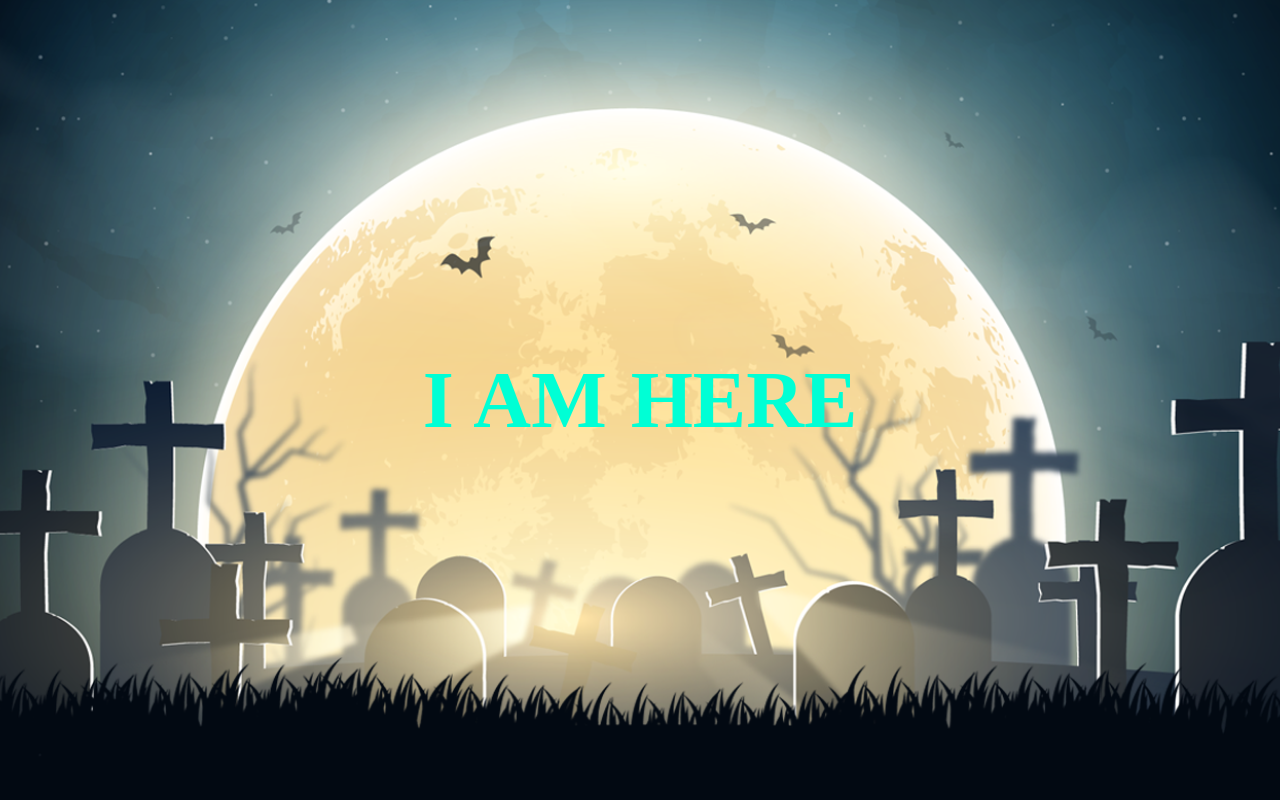
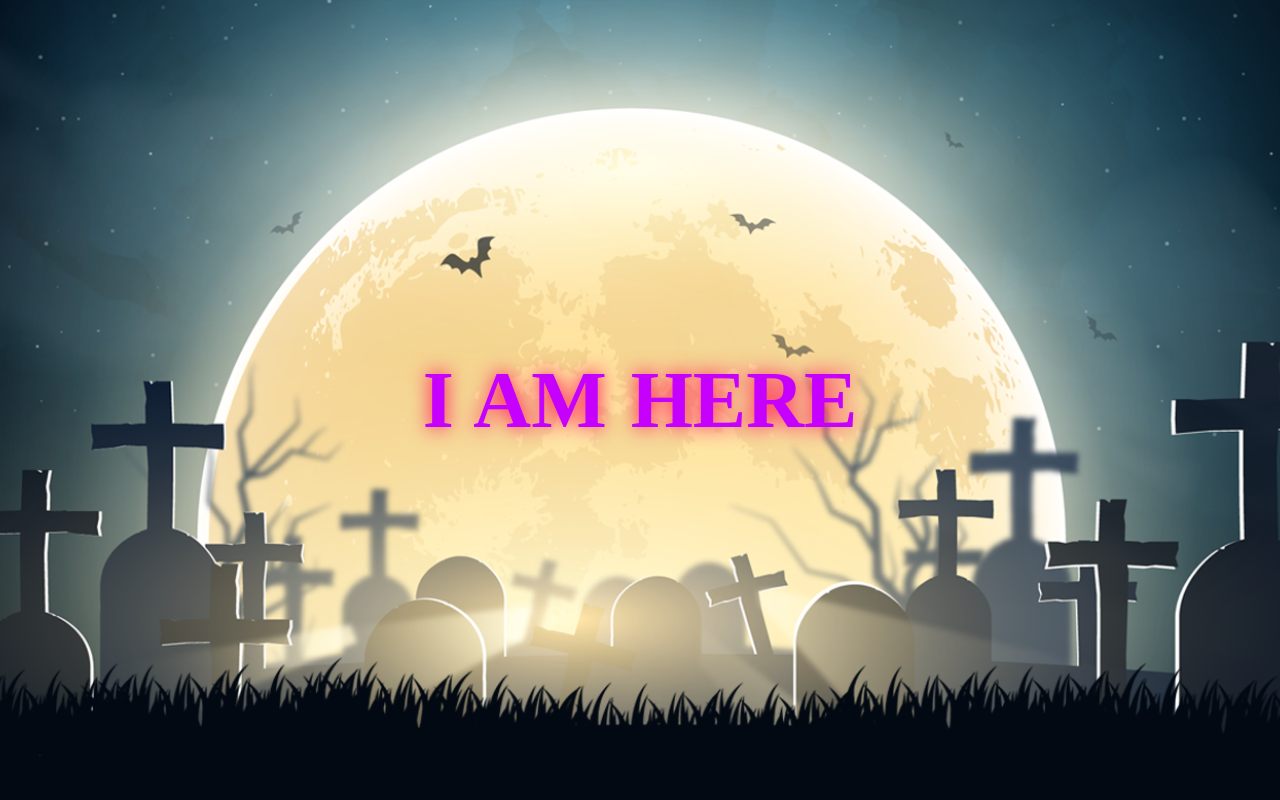
Before and after one commit to Tanay-ErrorCode/normalWebsite, a plain HTML site: page index.html in a window 1280 px wide. Shown: the top 800 px of the page. Drawn offline with Linux system fonts and the light colour scheme; a web font is replaced by a local one.

Commit message:
Added glow
fixed issue #1

```diff
--- a/style.css
+++ b/style.css
@@ -59,11 +59,12 @@ header{
     display: table-cell;
     height: 100%;
     width: 100%;
-    color: #00ffd5;
+    color: #c600ff;
     text-align: center;
     vertical-align: middle;
     font-size: 10vh;
     word-spacing: .5vh;
+    text-shadow: 0 0 20px #ff0050;
 }
 
 .parallax div{
```
